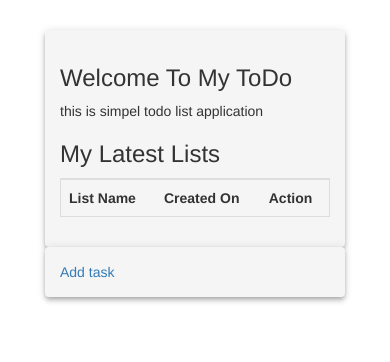
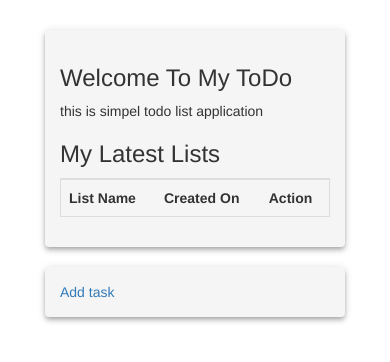
Before and after one commit to Snehal1112/TodoList, a website with bundled scripts: page client/index.html in a window 390 px wide. Built offline with nearby package versions, Linux system fonts and the light colour scheme; files whose address does not match are found by name.

Commit message:
add media query

```diff
--- a/client/scss/modules/_blocks.scss
+++ b/client/scss/modules/_blocks.scss
@@ -0,0 +1,5 @@
+@media screen and (max-width: 766px) {
+    .navigation-panel {
+    	margin-top : 20px;
+    }
+}
--- a/client/views/todolist.html
+++ b/client/views/todolist.html
@@ -27,7 +27,7 @@
         </div>
       </div>
     </div>
-    <div class="col-xs-12 col-sm-3">
+    <div class="col-xs-12 col-sm-3 navigation-panel">
         <div class="container_panel box-shadow--4dp" ng-init = "getTasks()">
             <a href="#/task/addtask">Add task</a>
         </div>
```
Also changed, not shown: client/css/main.css.
